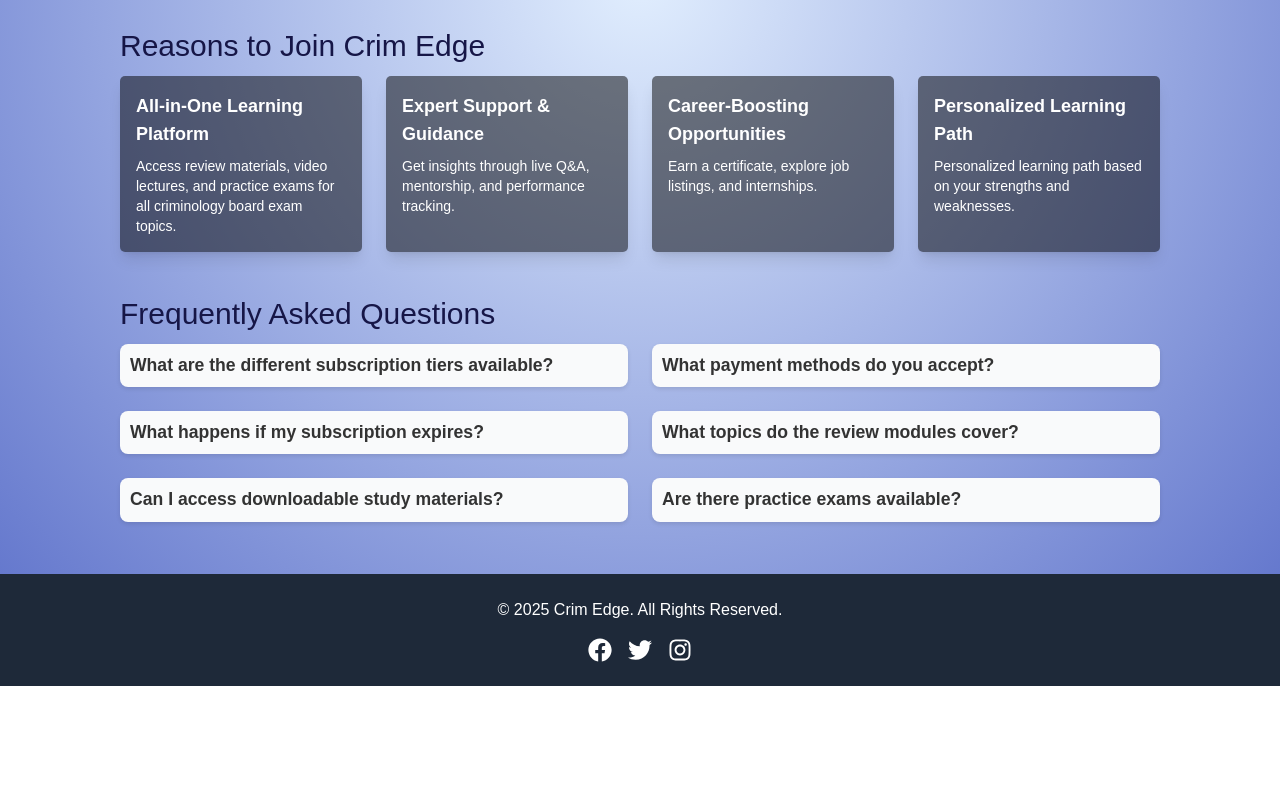
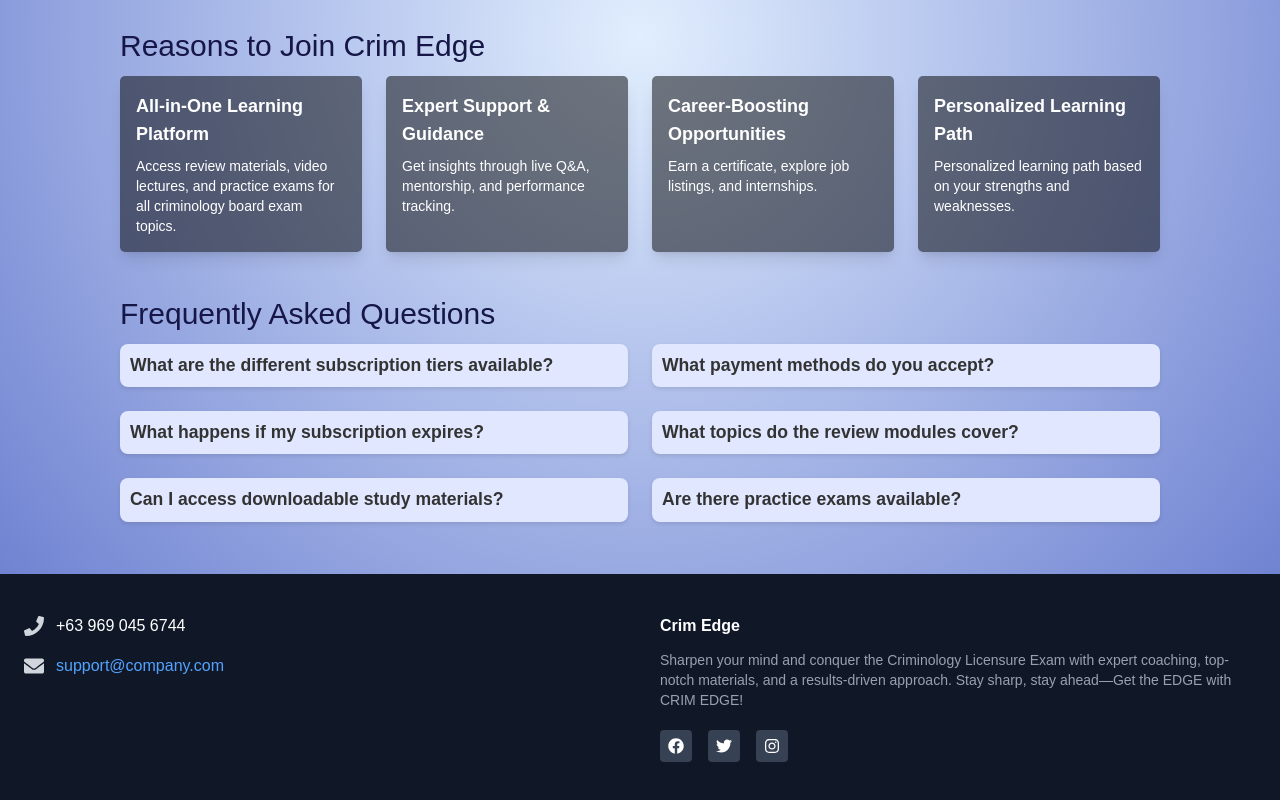
Before and after one commit to fudgeejane/CrimEdge, a React (Vite) app: page /landing in a window 1280 px wide. Shown: the part 728-1528 px from the top of the page. Before the commit the page ends 1414 px from the top, so only its background shows below. Built offline with nearby package versions, Linux system fonts and the light colour scheme.

Commit message:
Initial commit

```diff
--- a/index.html
+++ b/index.html
@@ -2,7 +2,7 @@
 <html lang="en">
   <head>
     <meta charset="UTF-8" />
-    <link rel="icon" type="image/svg+xml" href="/vite.svg" />
+
     <meta name="viewport" content="width=device-width, initial-scale=1.0" />
     <title>Crim Edge</title>
   </head>
--- a/src/App.jsx
+++ b/src/App.jsx
@@ -3,23 +3,31 @@
 import "slick-carousel/slick/slick.css";
 import "slick-carousel/slick/slick-theme.css";
 
+// Layouts
 import Layout from './components/Layout';
+import AdminLayout from './pages/admin/components/AdminLayout';
+import InstructorLayout from './pages/instructor/components/InstructorLayout';
+
+// Pages
 import Dashboard from './pages/Dashboard';
-import Course from './pages/Course'; // Fixed: Ensure CoursePage is imported
+import Course from './pages/Course';
 import Certification from './pages/Certification';
 import Support from './pages/Support';
 import Account from './pages/Account';
 
+// Auth
 import Landing from './auth/Landing';
 import SignIn from './auth/SignIn';
 import SignUp from './auth/SignUp';
 import ForgotPassword from './auth/ForgotPassword';
 
+// Subscriptions
 import CreditDebit from './subscription/CreditDebit';
 import DigitalWallet from './subscription/DigitalWallet';
 import Membership from './subscription/Membership';
 import Payment from './subscription/Payment';
 
+// Admin & Instructor
 import AdminDashboard from './pages/admin/adminDashboard';
 import InstructorDashboard from './pages/instructor/insDashboard';
 
@@ -27,38 +35,42 @@
   return (
     <Router>
       <Routes>
-        {/* Redirect root path to /landing */}
+
+        {/* Redirect root path to landing */}
         <Route path="/" element={<Navigate to="/landing" replace />} />
+
+        {/* Auth routes */}
         <Route path="/signin" element={<SignIn />} />
         <Route path="/signup" element={<SignUp />} />
         <Route path="/forgot-password" element={<ForgotPassword />} />
+        <Route path="/landing" element={<Landing />} />
+        <Route path="/signout" element={<Landing />} />
 
-        {/* Landing Page route */}
-        <Route path="/landing" element={<Landing />} />
-
-        {/* Authenticated routes under Layout */}
+        {/* General user layout */}
         <Route element={<Layout />}>
           <Route path="/dashboard" element={<Dashboard />} />
-          <Route path="/course/:id" element={<Course />} /> {/* Fixed: Ensure this matches the correct import */}
+          <Route path="/course/:id" element={<Course />} />
           <Route path="/certification" element={<Certification />} />
           <Route path="/account" element={<Account />} />
           <Route path="/support" element={<Support />} />
         </Route>
 
-        {/* Subscription routes */}
+        {/* Subscription */}
         <Route path="/creditdebit" element={<CreditDebit />} />
         <Route path="/digitalwallet" element={<DigitalWallet />} />
         <Route path="/membership" element={<Membership />} />
         <Route path="/payment" element={<Payment />} />
 
-        {/* Admin routes */}
-        <Route path="/admindashboard" element={<AdminDashboard />} />
+        {/* Admin-only layout */}
+        <Route element={<AdminLayout />}>
+          <Route path="/admindashboard" element={<AdminDashboard />} />
+        </Route>
 
-        {/* Instructor routes */}
-        <Route path="/insdashboard" element={<InstructorDashboard />} />
+        {/* Instructor-only layout */}
+        <Route element={<InstructorLayout />}>
+          <Route path="/insdashboard" element={<InstructorDashboard />} />
+        </Route>
 
-        {/* Sign-out route */}
-        <Route path="/signout" element={<Landing />} />
       </Routes>
     </Router>
   );
--- a/src/auth/Landing.jsx
+++ b/src/auth/Landing.jsx
@@ -1,6 +1,7 @@
 import { useState, useRef, useEffect } from 'react';
 import { Link } from 'react-router-dom';
-import { FaFacebook, FaTwitter, FaInstagram } from 'react-icons/fa';
+import { FaFacebook, FaTwitter, FaInstagram, FaPhone, FaEnvelope } from 'react-icons/fa';
+import { HiLocationMarker } from 'react-icons/hi';
 import gsap from 'gsap';
 import { useGSAP } from '@gsap/react';
 import './auth.css';
@@ -158,15 +159,47 @@
         </div>
       </div>
 
-      {/* Footer */}
-      <footer className="p-6 bg-gray-800 text-white text-center space-y-4">
-        <p>&copy; {new Date().getFullYear()} Crim Edge. All Rights Reserved.</p>
-        <div className="flex justify-center space-x-4">
-          <a href="#" className="hover:text-blue-600"><FaFacebook size={24} /></a>
-          <a href="#" className="hover:text-blue-600"><FaTwitter size={24} /></a>
-          <a href="#" className="hover:text-blue-600"><FaInstagram size={24} /></a>
-        </div>
-      </footer>
+    {/* Footer */}
+<footer className="bg-gray-900 text-white py-10 px-6">
+  <div className="max-w-7xl mx-auto grid grid-cols-1 md:grid-cols-2 gap-10">
+    {/* Contact Info */}
+    <div className="space-y-4">
+
+      <div className="flex items-center gap-3">
+        <FaPhone className="text-xl text-gray-300" />
+        <p className="font-medium text-base">+63 969 045 6744</p>
+      </div>
+      <div className="flex items-center gap-3">
+        <FaEnvelope className="text-xl text-gray-300" />
+        <a href="mailto:support@company.com" className="text-blue-400 hover:underline">
+          support@company.com
+        </a>
+      </div>
+    </div>
+
+    {/* About + Socials */}
+    <div>
+      <h3 className="text-white font-semibold mb-3">Crim Edge</h3>
+      <p className="text-sm text-gray-400 mb-5">
+      Sharpen your mind and conquer the Criminology Licensure Exam with expert coaching,
+      top-notch materials, and a results-driven approach. Stay sharp, stay ahead—Get
+      the EDGE with CRIM EDGE!
+      </p>
+      <div className="flex space-x-4">
+        <a href="https://www.facebook.com/CrimEdgeReviewCenter" className="bg-gray-700 hover:bg-gray-600 p-2 rounded">
+          <FaFacebook />
+        </a>
+        <a href="#" className="bg-gray-700 hover:bg-gray-600 p-2 rounded">
+          <FaTwitter />
+        </a>
+        <a href="#" className="bg-gray-700 hover:bg-gray-600 p-2 rounded">
+          <FaInstagram />
+        </a>
+      </div>
+    </div>
+  </div>
+</footer>
+
     </div>
   );
 }
--- a/src/auth/auth.css
+++ b/src/auth/auth.css
@@ -32,7 +32,7 @@
   transition: all 0.3s ease;
   padding: 10px;
   border-radius: 8px;
-  background-color: #f9fafb;
+  background-color: #e0e7ff; /* Light blue background when hovered */
   box-shadow: 0 2px 4px rgba(0, 0, 0, 0.1);
   width: 100%;
 }
--- /dev/null
+++ b/src/pages/admin/components/AdminHeader.jsx
@@ -0,0 +1,26 @@
+import '../../../index.css';
+import { FiMenu } from 'react-icons/fi';
+import 'bootstrap-icons/font/bootstrap-icons.css';
+import logo from '../../../assets/CrimEdge.png';
+
+export default function AdminHeader({ toggleSidebar }) {
+  return (
+    <div className="header">
+      <div className="logo">
+        <img src={logo} alt="Logo" />
+      </div>
+      <div className="menu-toggle">
+        <FiMenu className="menu-icon" onClick={toggleSidebar} />
+      </div>
+
+      <div className="ml-auto flex items-center search-container">
+        <i className="bi bi-search mr-3 text-lg"></i>
+        <input
+          type="text"
+          placeholder="Search"
+          className="search-bar px-4 py-1 border border-gray-300 rounded-2xl focus:outline-none focus:ring-2 focus:ring-blue-500 sm:max-w-xs md:max-w-md lg:max-w-lg"
+        />
+      </div>
+    </div>
+  );
+}
--- /dev/null
+++ b/src/pages/admin/components/AdminLayout.jsx
@@ -0,0 +1,31 @@
+import { useState, useEffect } from 'react';
+import { Outlet, useLocation } from 'react-router-dom';
+import AdminSidebar from './AdminSidebar';
+import AdminHeader from './AdminHeader';
+
+export default function AdminLayout() {
+  const location = useLocation();
+  const [isSidebarOpen, setIsSidebarOpen] = useState(window.innerWidth > 1200);
+
+  const toggleSidebar = () => setIsSidebarOpen(!isSidebarOpen);
+
+  useEffect(() => {
+    const handleResize = () => {
+      setIsSidebarOpen(window.innerWidth > 1200);
+    };
+    window.addEventListener('resize', handleResize);
+    return () => window.removeEventListener('resize', handleResize);
+  }, []);
+
+  return (
+    <>
+      <AdminHeader toggleSidebar={toggleSidebar} />
+      <AdminSidebar isOpen={isSidebarOpen} />
+      <main>
+        <div className={`content ${isSidebarOpen ? '' : 'collapsed'}`}>
+          <Outlet />
+        </div>
+      </main>
+    </>
+  );
+}
--- /dev/null
+++ b/src/pages/instructor/components/InstructorHeader.jsx
@@ -0,0 +1,26 @@
+import '../../../index.css';
+import { FiMenu } from 'react-icons/fi';
+import 'bootstrap-icons/font/bootstrap-icons.css';
+import logo from '../../../assets/CrimEdge.png';
+
+export default function InstructorHeader({ toggleSidebar }) {
+  return (
+    <div className="header">
+      <div className="logo">
+        <img src={logo} alt="Logo" />
+      </div>
+      <div className="menu-toggle">
+        <FiMenu className="menu-icon" onClick={toggleSidebar} />
+      </div>
+
+      <div className="ml-auto flex items-center search-container">
+        <i className="bi bi-search mr-3 text-lg"></i>
+        <input
+          type="text"
+          placeholder="Search"
+          className="search-bar px-4 py-1 border border-gray-300 rounded-2xl focus:outline-none focus:ring-2 focus:ring-blue-500 sm:max-w-xs md:max-w-md lg:max-w-lg"
+        />
+      </div>
+    </div>
+  );
+}
--- /dev/null
+++ b/src/pages/instructor/components/InstructorLayout.jsx
@@ -0,0 +1,31 @@
+import { useState, useEffect } from 'react';
+import { Outlet, useLocation } from 'react-router-dom';
+import InstructorSidebar from './InstructorSidebar';
+import InstructorHeader from './InstructorHeader';
+
+export default function InstructorLayout() {
+  const location = useLocation();
+  const [isSidebarOpen, setIsSidebarOpen] = useState(window.innerWidth > 1200);
+
+  const toggleSidebar = () => setIsSidebarOpen(!isSidebarOpen);
+
+  useEffect(() => {
+    const handleResize = () => {
+      setIsSidebarOpen(window.innerWidth > 1200);
+    };
+    window.addEventListener('resize', handleResize);
+    return () => window.removeEventListener('resize', handleResize);
+  }, []);
+
+  return (
+    <>
+      <InstructorHeader toggleSidebar={toggleSidebar} />
+      <InstructorSidebar isOpen={isSidebarOpen} />
+      <main>
+        <div className={`content ${isSidebarOpen ? '' : 'collapsed'}`}>
+          <Outlet />
+        </div>
+      </main>
+    </>
+  );
+}
--- /dev/null
+++ b/src/pages/instructor/components/InstructorSidebar.jsx
@@ -0,0 +1,25 @@
+import '../../../index.css';
+import 'bootstrap-icons/font/bootstrap-icons.css';
+import { Link } from 'react-router-dom';
+
+export default function InstructorSidebar({ isOpen }) {
+  return (
+    <div className={`sidebar ${isOpen ? 'open' : 'closed'}`}>
+      <ul>
+        <Link to="/insDashboard" style={{ textDecoration: 'none' }}>
+          <li className="flex items-center p-4 hover:bg-gray-200 cursor-pointer">
+            <i className="bi bi-grid-1x2-fill"></i>
+            <span className="ml-2">Dashboard</span>
+          </li>
+        </Link>
+
+        <Link to="/landing" style={{ textDecoration: 'none' }}>
+          <li className="flex items-center p-4 hover:bg-gray-200 cursor-pointer">
+            <i className="bi bi-box-arrow-right"></i>
+            <span className="ml-2">Sign Out</span>
+          </li>
+        </Link>
+      </ul>
+    </div>
+  );
+}
```
Also changed, not shown: src/pages/admin/components/AdminSidebar.jsx (added, +42 -0 lines).
